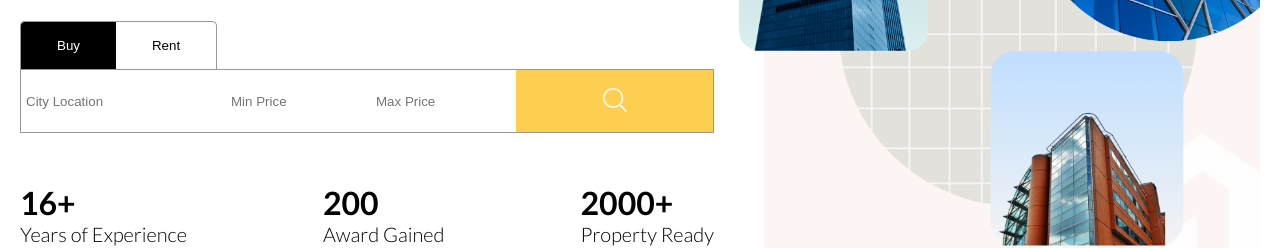
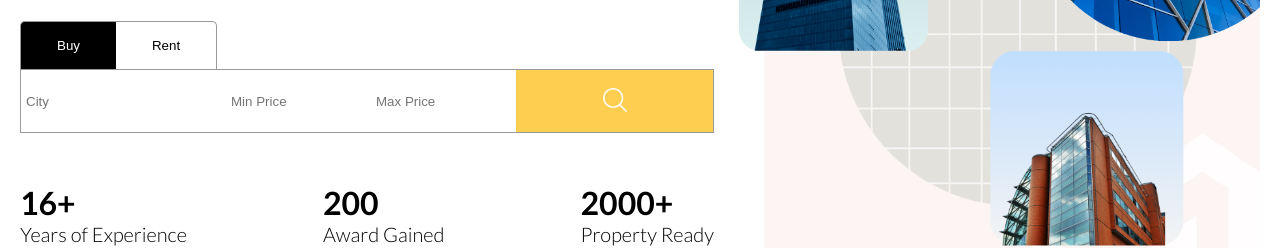
Before and after one commit to Shumaher70/real-estate, a React (Vite) app in the folder client/: page / in a window 1280 px wide. Shown: the part 452-700 px from the top of the page. Built offline with nearby package versions, Linux system fonts and the light colour scheme.

Commit message:
add:client/SearchBar.jsx: An additional handleChange function for the getting name query from inputs has been added

```diff
--- a/client/src/components/searchBar/SearchBar.jsx
+++ b/client/src/components/searchBar/SearchBar.jsx
@@ -1,18 +1,24 @@
-import { useState } from "react";
-import "./searchBar.scss";
+import { useState } from 'react';
+import { Link } from 'react-router-dom';
 
-const types = ["buy", "rent"];
+import './searchBar.scss';
+
+const types = ['buy', 'rent'];
 
 function SearchBar() {
    const [query, setQuery] = useState({
-    type: "buy",
-    location: "",
+      type: 'buy',
+      location: '',
       minPrice: 0,
       maxPrice: 0,
    });
 
    const switchType = (val) => {
       setQuery((prev) => ({ ...prev, type: val }));
+   };
+
+   const handleChange = (e) => {
+      setQuery((prev) => ({ ...prev, [e.target.name]: e.target.value }));
    };
 
    return (
@@ -22,20 +28,26 @@ function SearchBar() {
                <button
                   key={type}
                   onClick={() => switchType(type)}
-            className={query.type === type ? "active" : ""}
+                  className={query.type === type ? 'active' : ''}
                >
                   {type}
                </button>
             ))}
          </div>
          <form>
-        <input type="text" name="location" placeholder="City Location" />
+            <input
+               type="text"
+               name="city"
+               placeholder="City"
+               onChange={handleChange}
+            />
             <input
                type="number"
                name="minPrice"
                min={0}
                max={10000000}
                placeholder="Min Price"
+               onChange={handleChange}
             />
             <input
                type="number"
@@ -43,10 +55,15 @@ function SearchBar() {
                min={0}
                max={10000000}
                placeholder="Max Price"
+               onChange={handleChange}
             />
+            <Link
+               to={`/list?type=${query.type}&city=${query.city}&minPrice=${query.minPrice}&maxPrice=${query.maxPrice}`}
+            >
                <button>
                   <img src="/search.png" alt="" />
                </button>
+            </Link>
          </form>
       </div>
    );
--- a/client/src/components/searchBar/searchBar.scss
+++ b/client/src/components/searchBar/searchBar.scss
@@ -1,9 +1,7 @@
-@import "../../responsive.scss";
+@import '../../responsive.scss';
 
 .searchBar {
    .type {
-
-
       button {
          padding: 16px 36px;
          border: 1px solid #999;
@@ -61,7 +59,7 @@
             }
          }
 
-      @include sm{
+         @include sm {
             width: auto;
             &:nth-child(2),
             &:nth-child(3) {
@@ -72,13 +70,20 @@
          }
       }
 
+      a {
+         display: flex;
+         flex: 1;
+         background-color: #fece51;
+         justify-content: center;
+         align-items: center;
+
          button {
             border: none;
             cursor: pointer;
             background-color: #fece51;
             flex: 1;
 
-      @include sm{
+            @include sm {
                padding: 10px;
             }
 
@@ -89,3 +94,4 @@
          }
       }
    }
+}
```
Lines whose indentation alone changed are shown as unchanged.
